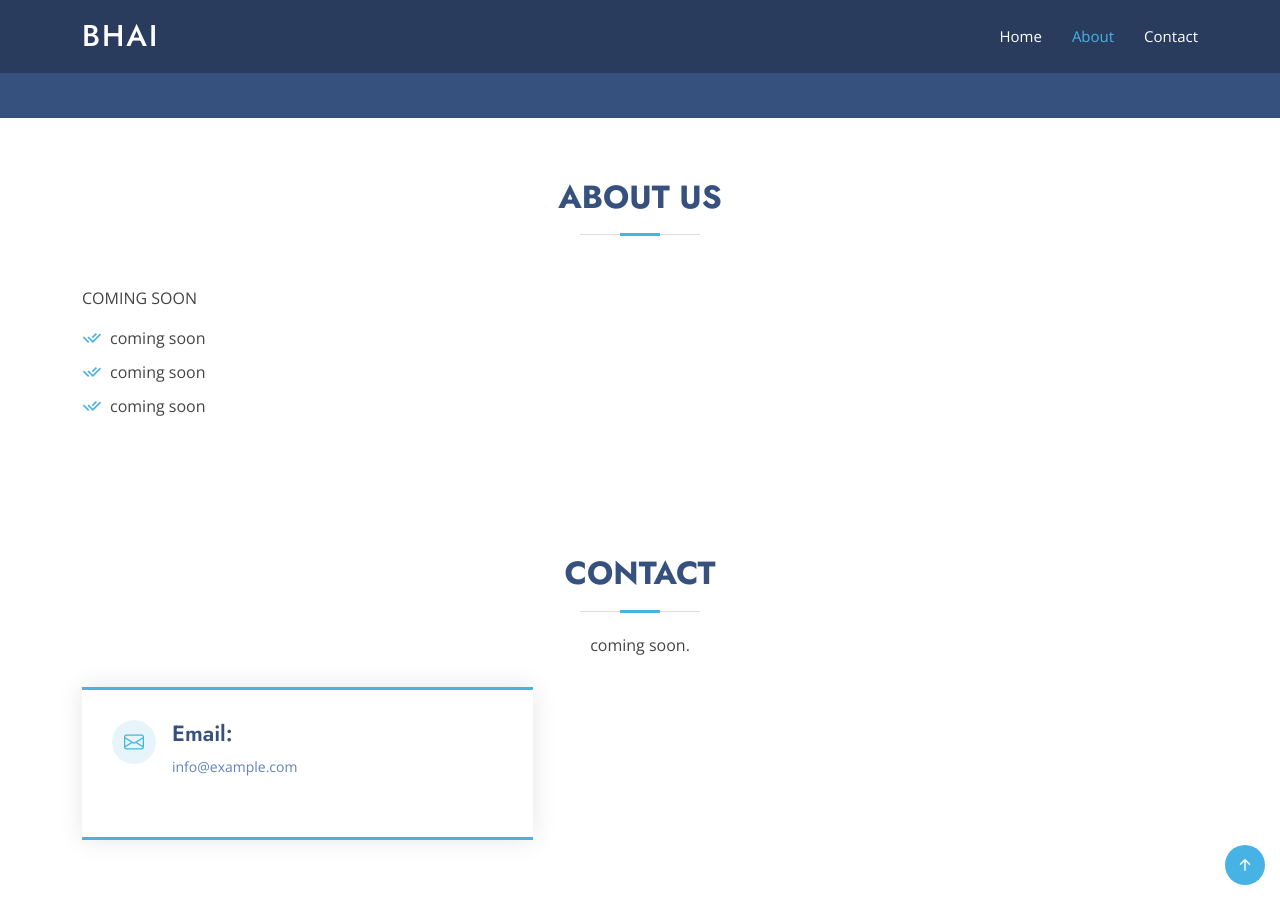
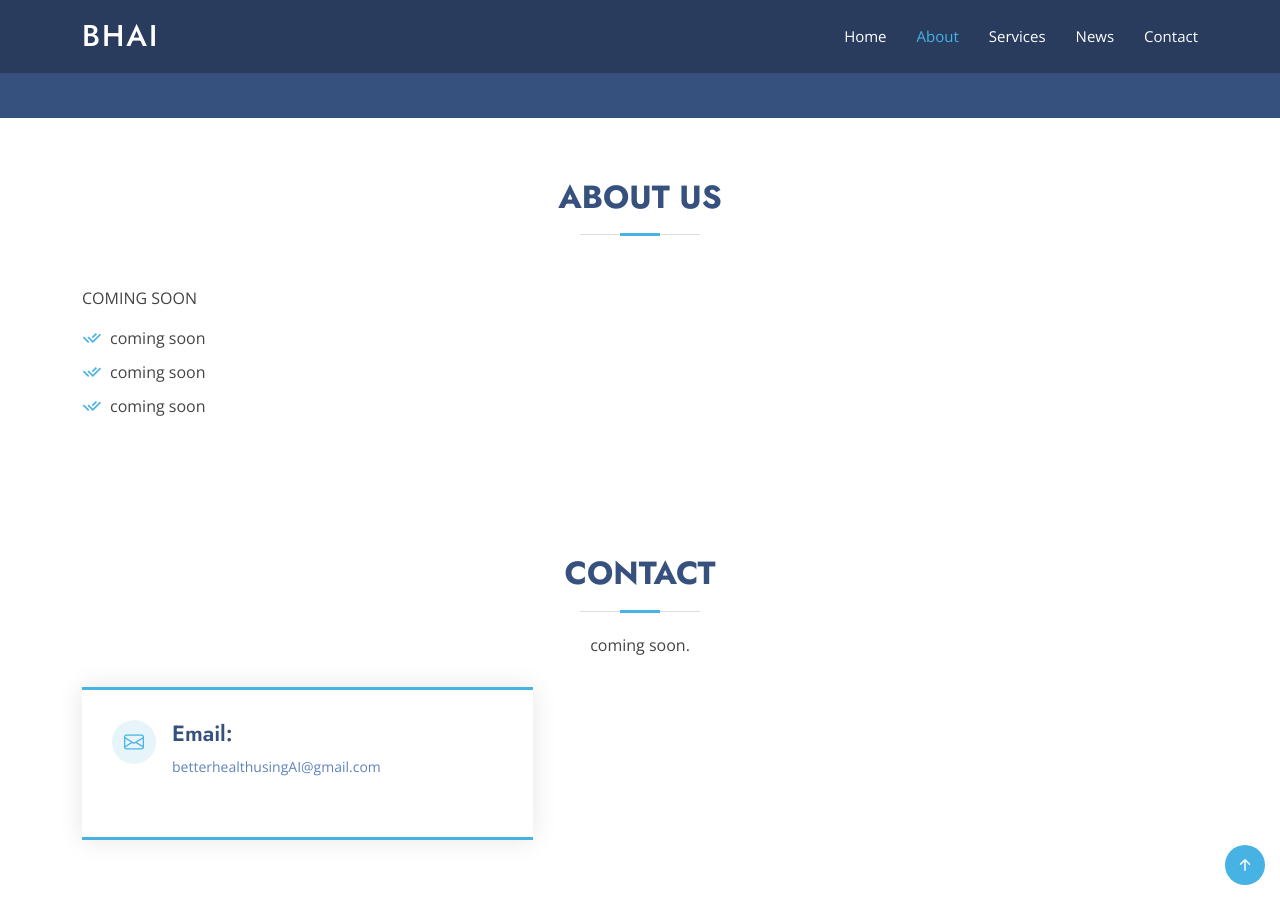
Before and after one commit to betterhealthusingAI/betterhealthusingAI.github.io, a Jekyll site: the page built from index.html, in a window 1280 px wide and 900 px high, scrolled down 602 px. Built offline with Jekyll 4.4.1, drawn with Linux system fonts in a browser that asks for light colours.

Commit message:
Update design_one.html

```diff
--- a/_layouts/design_one.html
+++ b/_layouts/design_one.html
@@ -51,6 +51,8 @@
         <ul>
           <li><a class="nav-link scrollto active" href="#hero">Home</a></li>
           <li><a class="nav-link scrollto" href="#about">About</a></li>
+          <li><a class="nav-link scrollto" href="#services">Services</a></li>
+          <li><a class="nav-link scrollto" href="#news">News</a></li>
           <li><a class="nav-link scrollto" href="#contact">Contact</a></li>
         </ul>
         <i class="bi bi-list mobile-nav-toggle"></i>
@@ -126,7 +128,7 @@
               <div class="email">
                 <i class="bi bi-envelope"></i>
                 <h4>Email:</h4>
-                <p>info@example.com</p>
+                <p>betterhealthusingAI@gmail.com</p>
               </div>
 
 
```
